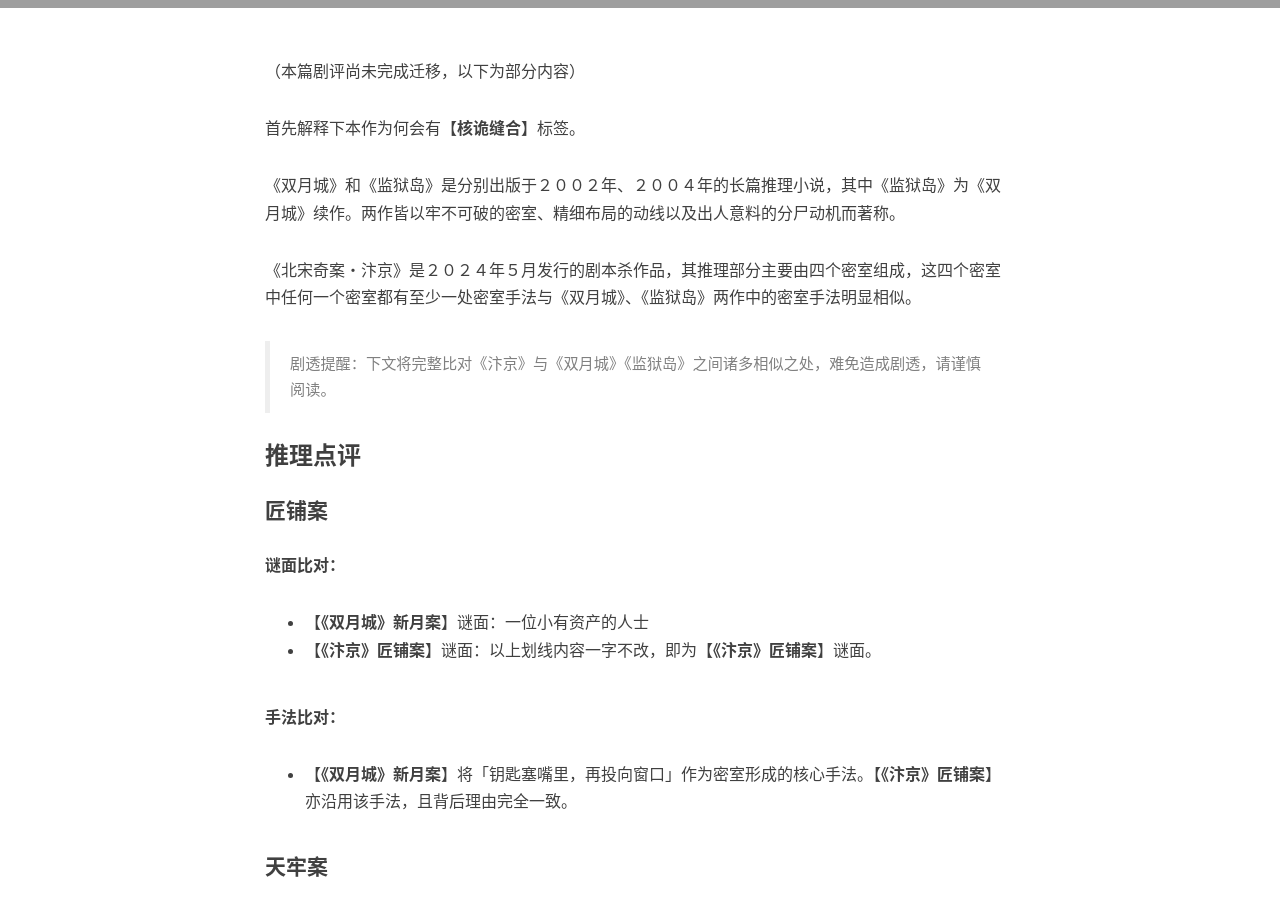
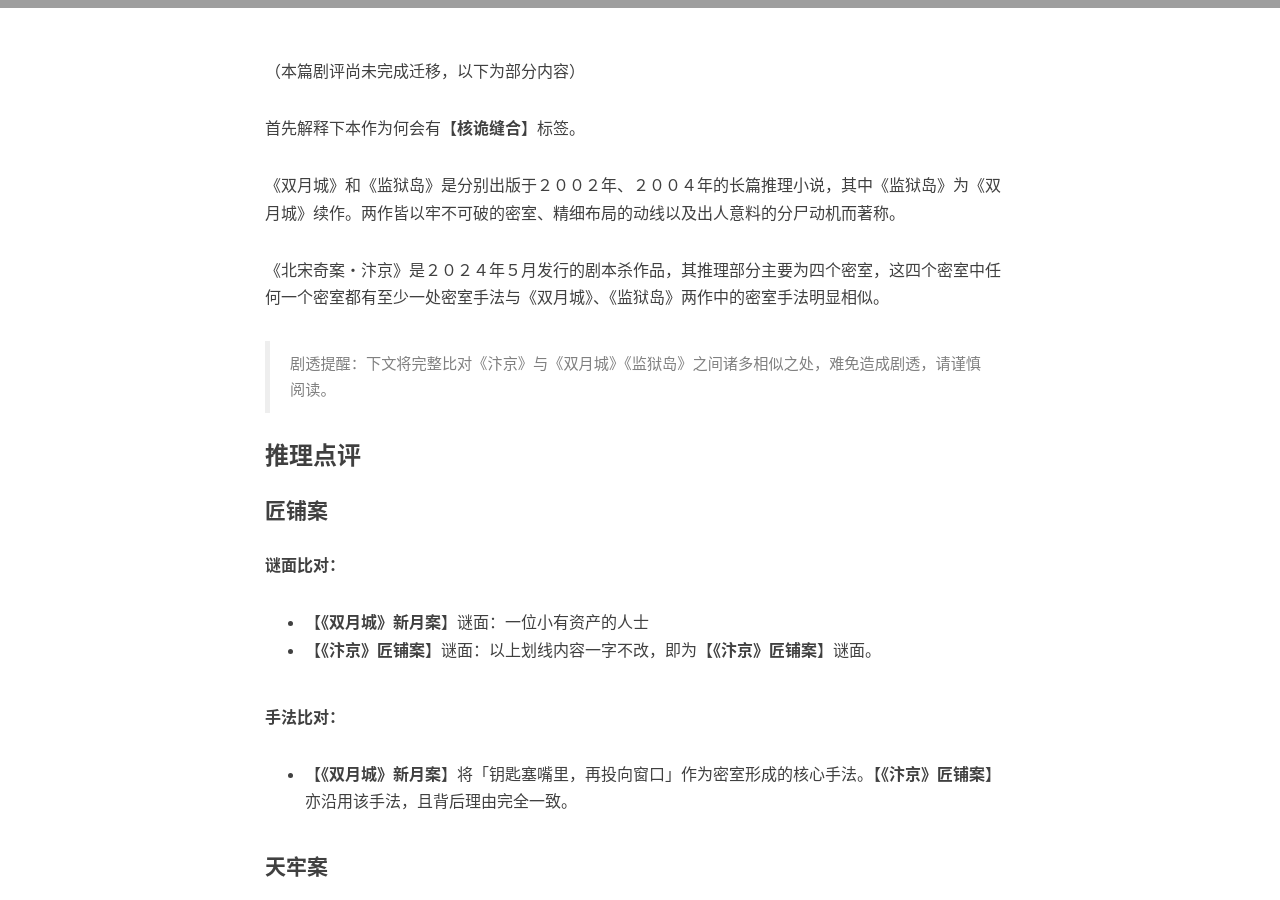
Before and after one commit to mysteryreview/mysteryreview.github.io, a Jekyll site: the page built from _posts/2024-05-31-北宋奇案.md, in a window 1280 px wide and 900 px high, scrolled down 575 px. Built offline with Jekyll 4.4.1, drawn with Linux system fonts in a browser that asks for light colours; nearby versions of some CDN libraries; comment, search, counter and statistics services are not loaded; grey boxes are pictures that could not be loaded.

Commit message:
Update 2024-05-31-北宋奇案.md

```diff
--- a/_posts/2024-05-31-北宋奇案.md
+++ b/_posts/2024-05-31-北宋奇案.md
@@ -17,7 +17,7 @@ tags:
 
 《双月城》和《监狱岛》是分别出版于２００２年、２００４年的长篇推理小说，其中《监狱岛》为《双月城》续作。两作皆以牢不可破的密室、精细布局的动线以及出人意料的分尸动机而著称。
 
-《北宋奇案・汴京》是２０２４年５月发行的剧本杀作品，其推理部分主要由四个密室组成，这四个密室中任何一个密室都有至少一处密室手法与《双月城》、《监狱岛》两作中的密室手法明显相似。
+《北宋奇案・汴京》是２０２４年５月发行的剧本杀作品，其推理部分主要为四个密室，这四个密室中任何一个密室都有至少一处密室手法与《双月城》、《监狱岛》两作中的密室手法明显相似。
 
 >剧透提醒：下文将完整比对《汴京》与《双月城》《监狱岛》之间诸多相似之处，难免造成剧透，请谨慎阅读。
 
```
